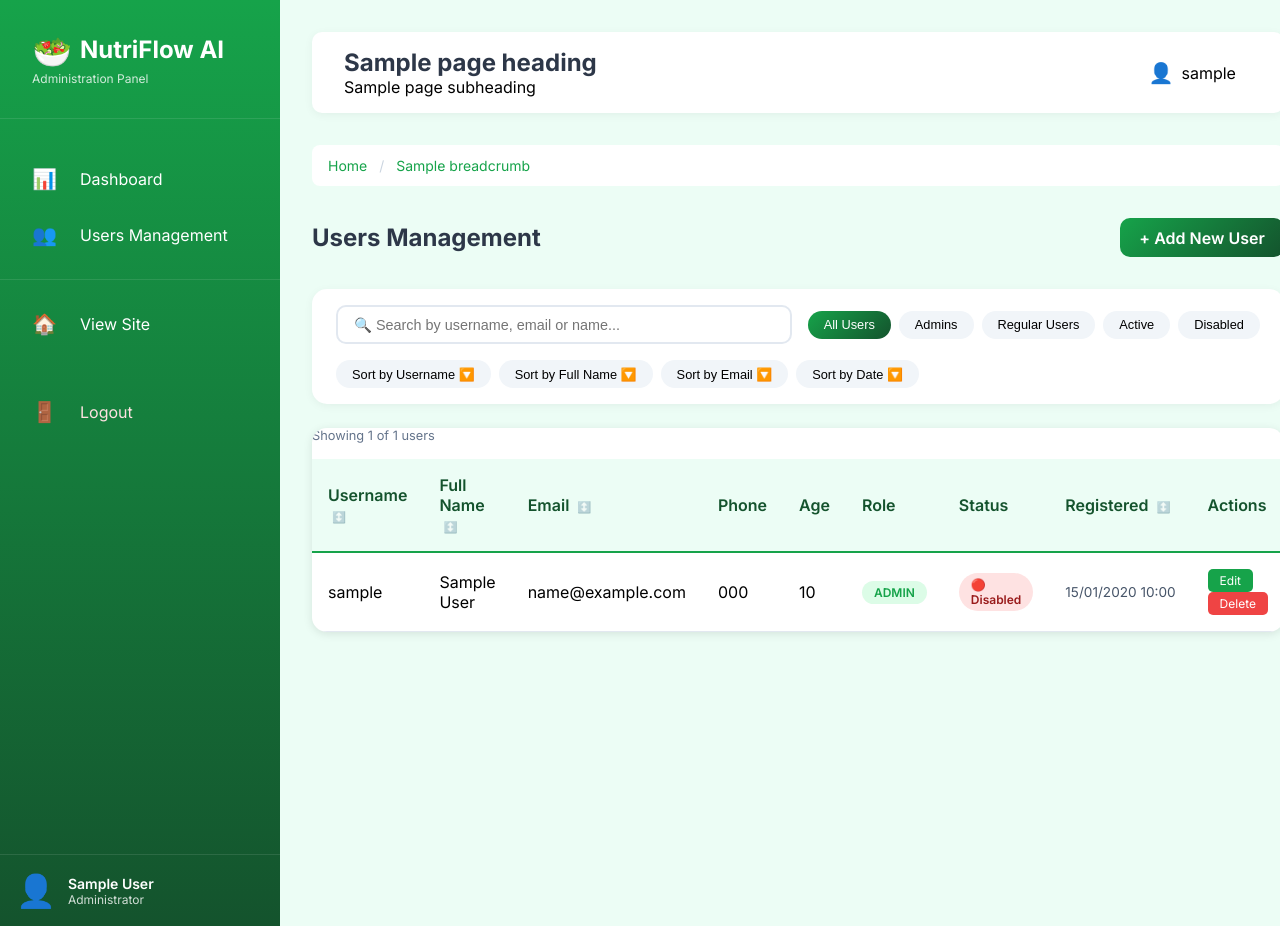
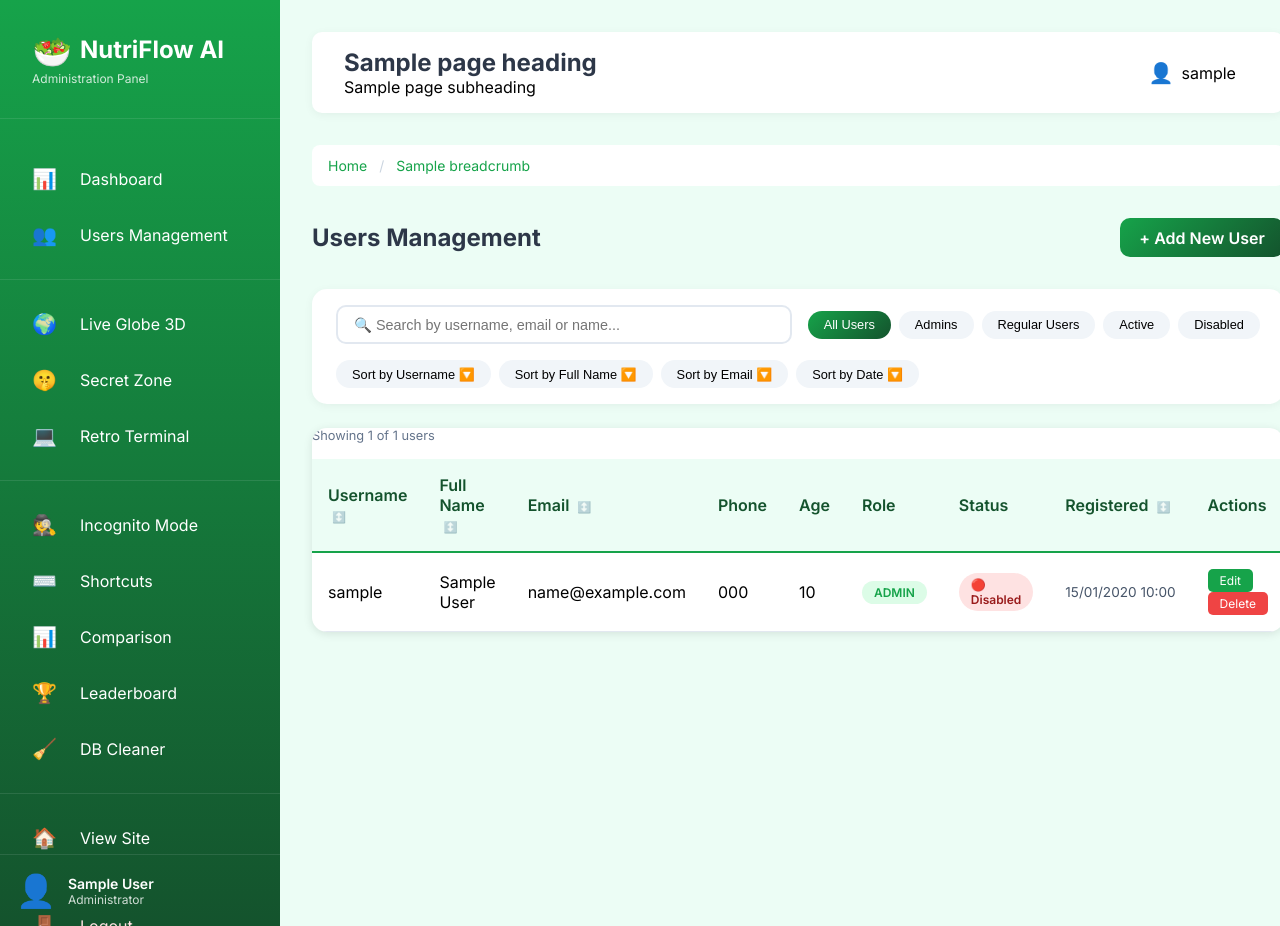
Before and after one commit to sinda15960/Esprit-PI-2A29-2526-AlimentationDurable, a PHP site: template projet2A/views/back/users.php in a window 1280 px wide. Run offline with PHP 8.4, Linux system fonts and the light colour scheme; the visitor is signed in with stand-in values (Sample User, id 1); the template is opened without the code that fills it: most values are stand-ins (such as "Sample title", 1, 10 or a date in 2020).

Commit message:
Update layout.php

```diff
--- a/projet2A/views/back/layout.php
+++ b/projet2A/views/back/layout.php
@@ -19,14 +19,56 @@
             </div>
 
             <nav class="sidebar-nav">
+                <!-- Dashboard -->
                 <a href="index.php?action=admin_dashboard" class="nav-item <?php echo ($active_page ?? '') == 'dashboard' ? 'active' : ''; ?>">
                     <span class="nav-icon">📊</span>
                     <span class="nav-text">Dashboard</span>
                 </a>
+
+                <!-- User Management -->
                 <a href="index.php?action=admin_users" class="nav-item <?php echo ($active_page ?? '') == 'users' ? 'active' : ''; ?>">
                     <span class="nav-icon">👥</span>
                     <span class="nav-text">Users Management</span>
                 </a>
+
+                <!-- Premium Features -->
+                <div class="nav-divider"></div>
+                <a href="index.php?action=admin_globe" class="nav-item <?php echo ($active_page ?? '') == 'globe' ? 'active' : ''; ?>">
+                    <span class="nav-icon">🌍</span>
+                    <span class="nav-text">Live Globe 3D</span>
+                </a>
+                <a href="index.php?action=admin_secret" class="nav-item <?php echo ($active_page ?? '') == 'secret' ? 'active' : ''; ?>">
+                    <span class="nav-icon">🤫</span>
+                    <span class="nav-text">Secret Zone</span>
+                </a>
+                <a href="index.php?action=admin_terminal" class="nav-item <?php echo ($active_page ?? '') == 'terminal' ? 'active' : ''; ?>">
+                    <span class="nav-icon">💻</span>
+                    <span class="nav-text">Retro Terminal</span>
+                </a>
+
+                <!-- TOP 5 New Features -->
+                <div class="nav-divider"></div>
+                <a href="index.php?action=admin_incognito" class="nav-item <?php echo ($active_page ?? '') == 'incognito' ? 'active' : ''; ?>">
+                    <span class="nav-icon">🕵️</span>
+                    <span class="nav-text">Incognito Mode</span>
+                </a>
+                <a href="index.php?action=admin_shortcuts" class="nav-item <?php echo ($active_page ?? '') == 'shortcuts' ? 'active' : ''; ?>">
+                    <span class="nav-icon">⌨️</span>
+                    <span class="nav-text">Shortcuts</span>
+                </a>
+                <a href="index.php?action=admin_comparison" class="nav-item <?php echo ($active_page ?? '') == 'comparison' ? 'active' : ''; ?>">
+                    <span class="nav-icon">📊</span>
+                    <span class="nav-text">Comparison</span>
+                </a>
+                <a href="index.php?action=admin_leaderboard" class="nav-item <?php echo ($active_page ?? '') == 'leaderboard' ? 'active' : ''; ?>">
+                    <span class="nav-icon">🏆</span>
+                    <span class="nav-text">Leaderboard</span>
+                </a>
+                <a href="index.php?action=admin_cleaner" class="nav-item <?php echo ($active_page ?? '') == 'cleaner' ? 'active' : ''; ?>">
+                    <span class="nav-icon">🧹</span>
+                    <span class="nav-text">DB Cleaner</span>
+                </a>
+
                 <div class="nav-divider"></div>
                 <a href="index.php?action=home" class="nav-item">
                     <span class="nav-icon">🏠</span>
```
